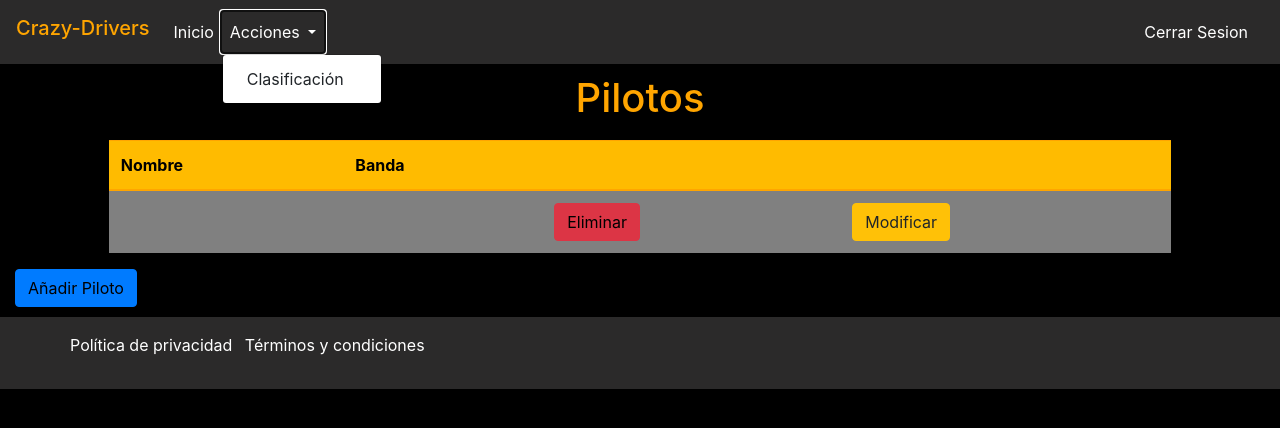
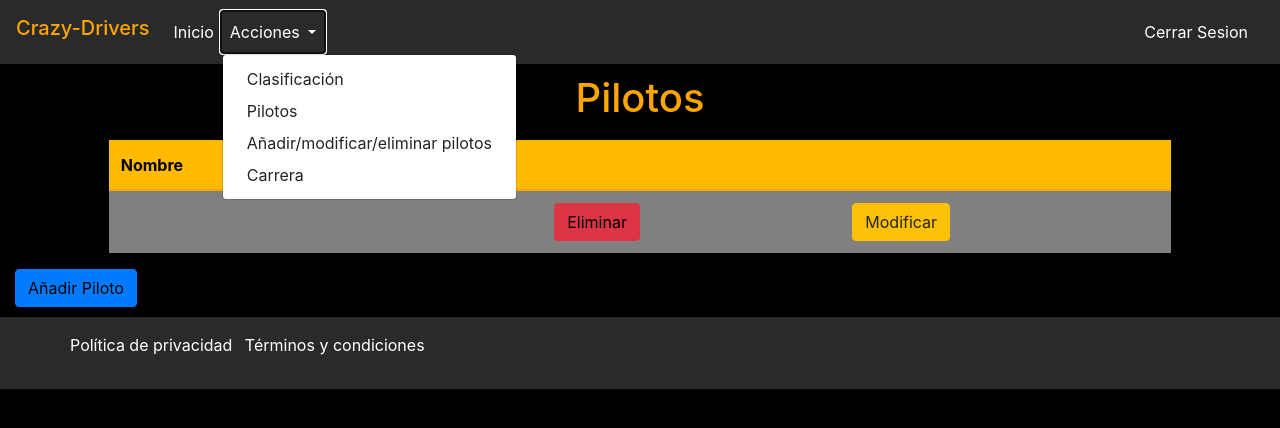
Before and after one commit to JoseManuelJimenezTrujillo/Proyecto-IAW, a PHP site: page /admin_pilotos.php in a window 1280 px wide, after a click on "Acciones". Shown: the top 428 px of the page. Run offline with PHP 8.4, Linux system fonts and the light colour scheme; tables that the repository leaves empty or names only in its code hold one stand-in row (values such as "Sample post"); data that the repository does not hold is empty.

Commit message:
Se arregla la barra de navegación

```diff
--- a/admin_pilotos.php
+++ b/admin_pilotos.php
@@ -27,8 +27,7 @@
     <title>Crazy-Drivers</title>
 
     <header>
-
-        <nav class="navbar navbar-expand-lg navbar bg-dark">
+        <nav class="navbar navbar-expand-lg navbar navbar-negro">
             <h1 class="navbar-brand">Crazy-Drivers</h1>
             <button class="navbar-toggler" type="button" data-toggle="collapse" data-target="#navbarSupportedContent"
                 aria-controls="navbarSupportedContent" aria-expanded="false" aria-label="Toggle navigation">
@@ -38,7 +37,7 @@
             <div class="collapse navbar-collapse" id="navbarSupportedContent">
                 <ul class="navbar-nav mr-auto">
                     <li class="nav-item active">
-                        <a class="nav-link" href="inicio.php">Inicio <span class="sr-only">(current)</span></a>
+                        <a class="nav-link" href="panel_de_control.php">Inicio <span class="sr-only">(current)</span></a>
                     </li>
                     <li class="nav-item dropdown">
                         <a class="nav-link dropdown-toggle" href="#" id="navbarDropdown" role="button"
@@ -47,7 +46,9 @@
                         </a>
                         <div class="dropdown-menu" aria-labelledby="navbarDropdown">
                             <a class="dropdown-item" href="clasificación.php">Clasificación</a>
-
+                            <a class="dropdown-item" href="pilotos.php">Pilotos</a>
+                            <a class="dropdown-item" href="admin_pilotos.php">Añadir/modificar/eliminar pilotos</a>
+                            <a class="dropdown-item" href="carrera.php">Carrera</a>
                         </div>
                     </li>
                 </ul>
```
